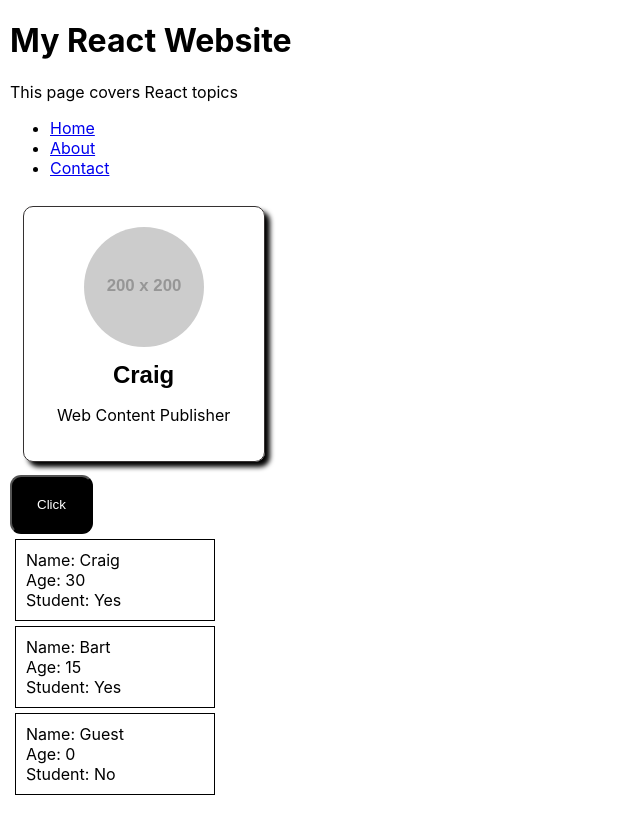
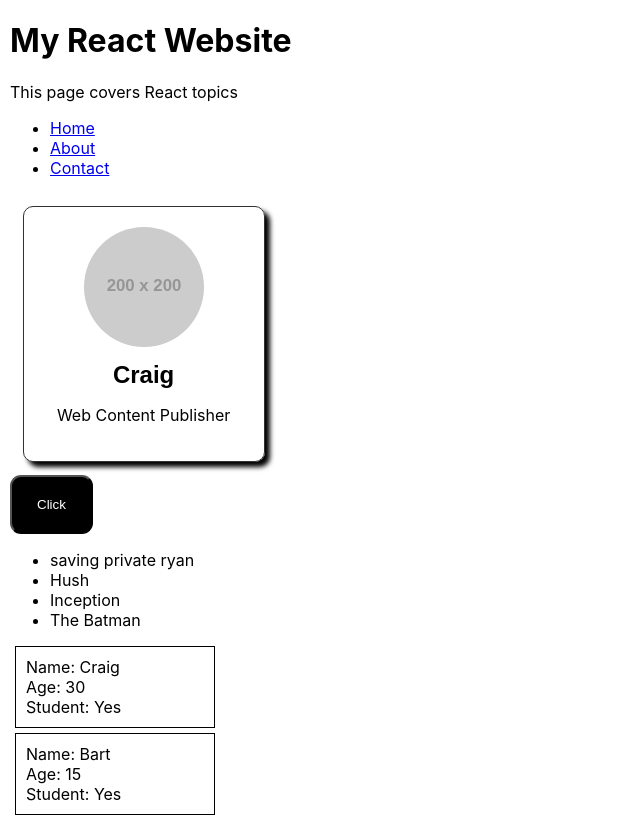
Before and after one commit to craigm14/react-practice, a React (Create React App) app: page / in a window 1280 px wide. Shown: the top 817 px of the page, without its empty margins (0-640 px from the left). Built offline with nearby package versions, Linux system fonts and the light colour scheme.

Commit message:
added render list & updated readMe

```diff
--- a/src/App.js
+++ b/src/App.js
@@ -5,6 +5,7 @@ import Footer from "./conponents/Footer";
 import Student from "./conponents/Student";
 import Header from "./conponents/Header";
 import UserMessage from "./conponents/UserMessage";
+import List from "./conponents/Lists";
 //Change true / false to test elements
 //test login with true/false loggedIn and username presnt and not presnt
 function App() {
@@ -13,6 +14,7 @@ function App() {
       <Header />
       <Card />
       <Button />
+      <List/>
       <Student name="Craig" age={30} isStudent={true} />
       <Student name="Bart" age={15} isStudent={true} />
       <Student isStudent={false} />
--- /dev/null
+++ b/src/conponents/Lists.jsx
@@ -0,0 +1,12 @@
+function List() {
+  const movies = ["saving private ryan", "Hush", "Inception", "The Batman"];
+  const myMovieList = movies.map((myMovieList) => (
+    <>
+      <li>{myMovieList}</li>
+    </>
+  ));
+
+  return (<ul>{myMovieList}</ul>);
+}
+
+export default List;
```
Also changed, not shown: 1 other file (tests, documents, lock files or other folders).
